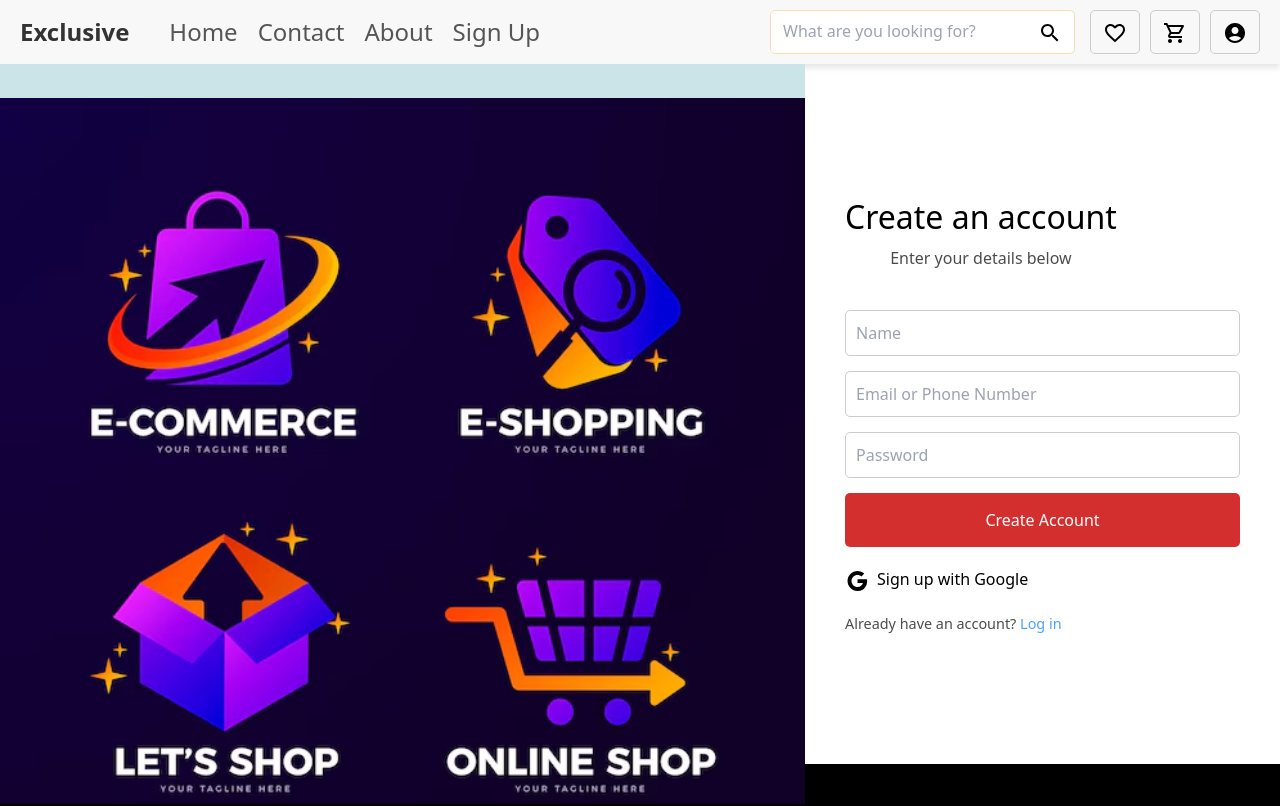
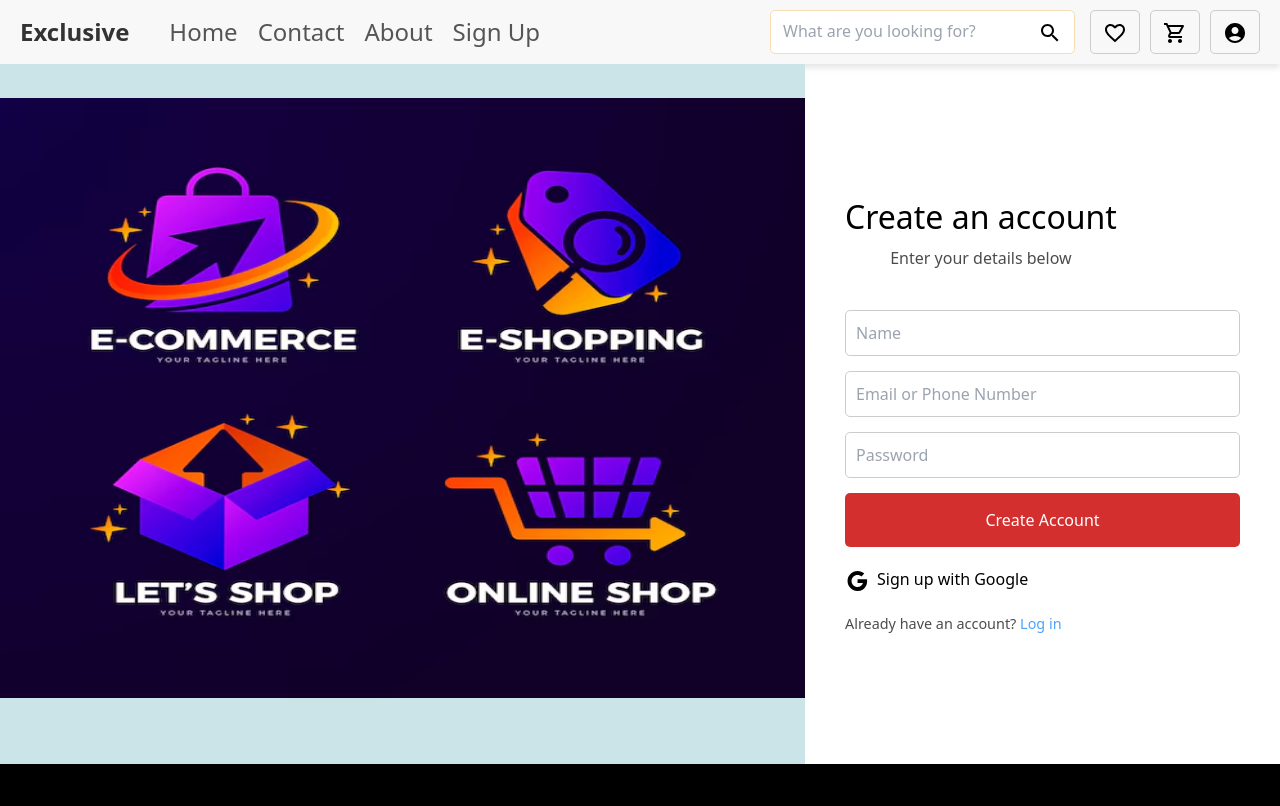
Before and after one commit to jenberu/InterTecHub-Fake-Store, a React (Vite) app: page /signup in a window 1280 px wide. Shown: the top 806 px of the page. Built offline with nearby package versions, Linux system fonts and the light colour scheme; no server answers.

Commit message:
signup.css updated

```diff
--- a/src/pages/signup/SignUp.scss
+++ b/src/pages/signup/SignUp.scss
@@ -19,7 +19,7 @@
       .signup-logo {
         width: 100%;
         max-width: 805px;
-        height: auto;
+        height: 600px;
         position: absolute;
         top: 75px;
         left: 0;
```
